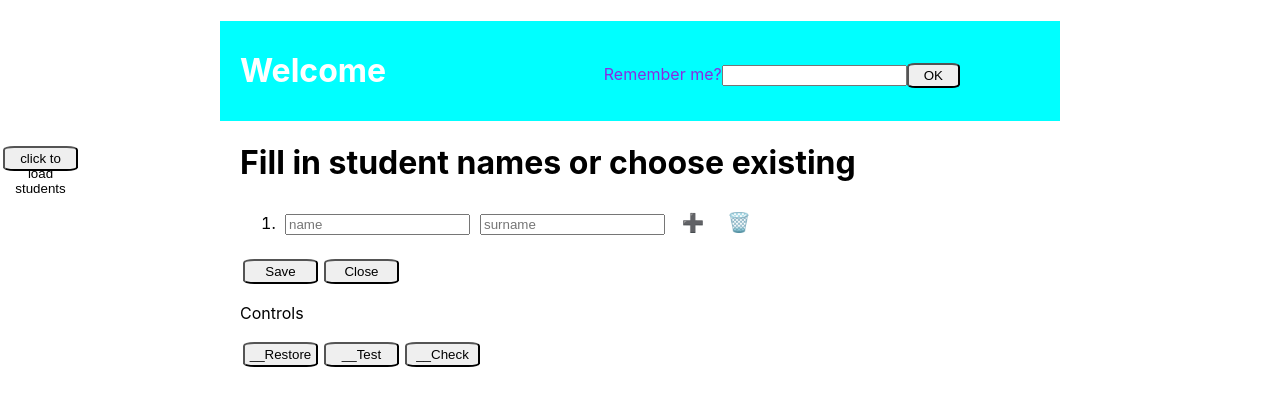
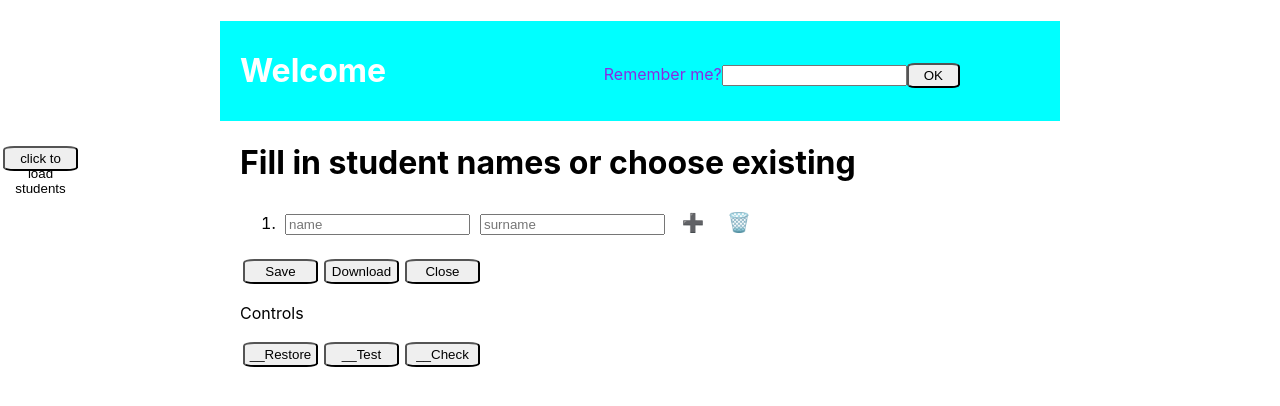
Before and after one commit to kn-nalbantov/student-book, a React (Create React App) app: page / in a window 1280 px wide. Both pictures are taken after a click on the button "New". Shown: the top 406 px of the page. Built offline with nearby package versions, Linux system fonts and the light colour scheme.

Commit message:
added new button to save current student lists

```diff
--- a/src/App.js
+++ b/src/App.js
@@ -122,6 +122,10 @@ function App() {
     //
   }
 
+  function saveDb() {
+    //
+  }
+
   function test() {
     //
   }
@@ -148,9 +152,10 @@ function App() {
           {isDeleted ? undoElement : ''}
         </ol>
         <div>
-          <button type='submit' onClick={() => (!isAddingNew ? createNew() : exportDb())}>
+          <button type='submit' onClick={() => (!isAddingNew ? createNew() : saveDb())}>
             {isAddingNew ? 'Save' : 'New'}
           </button>
+          {isAddingNew ? (<button onClick={exportDb}>Download</button>) : ''}
           <button type='submit' onClick={() => (isAddingNew ? close() : openDb())}>
             {isAddingNew ? 'Close' : 'Open'}
           </button>
```
